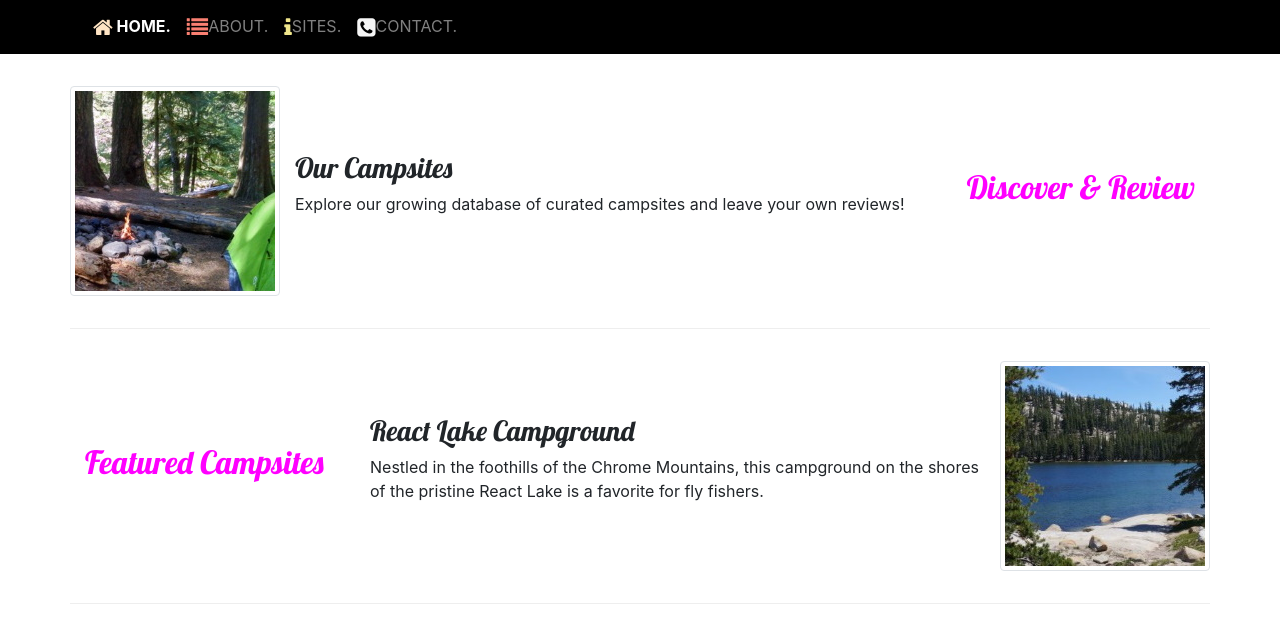
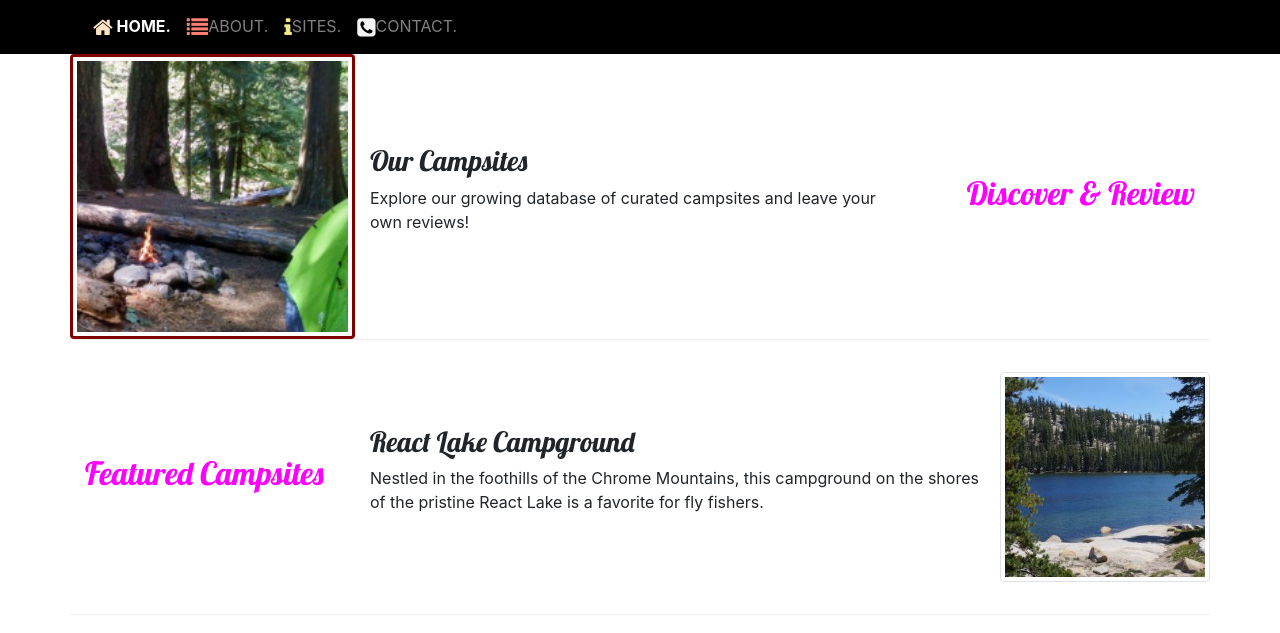
Before and after one commit to dho1115/my-first-bootstrap-project, a website: page index.html in a window 1280 px wide. In both pictures the pointer is over the picture 175 px from the left and 355 px from the top of the page. Shown: the part 164-797 px from the top of the page. Drawn offline with nearby package versions, Linux system fonts and the light colour scheme.

Commit message:
latest updates.

```diff
--- a/css/styles.css
+++ b/css/styles.css
@@ -14,6 +14,13 @@ body {
     color: #fff;
     text-align: center;
     animation: glow 1s ease-in-out infinite alternate;
+}
+
+
+img:hover {
+  width: 25%;
+  height: auto;
+  border: 3px solid maroon;
 }
 
 @-webkit-keyframes glow {
```
Lines whose indentation alone changed are shown as unchanged.
